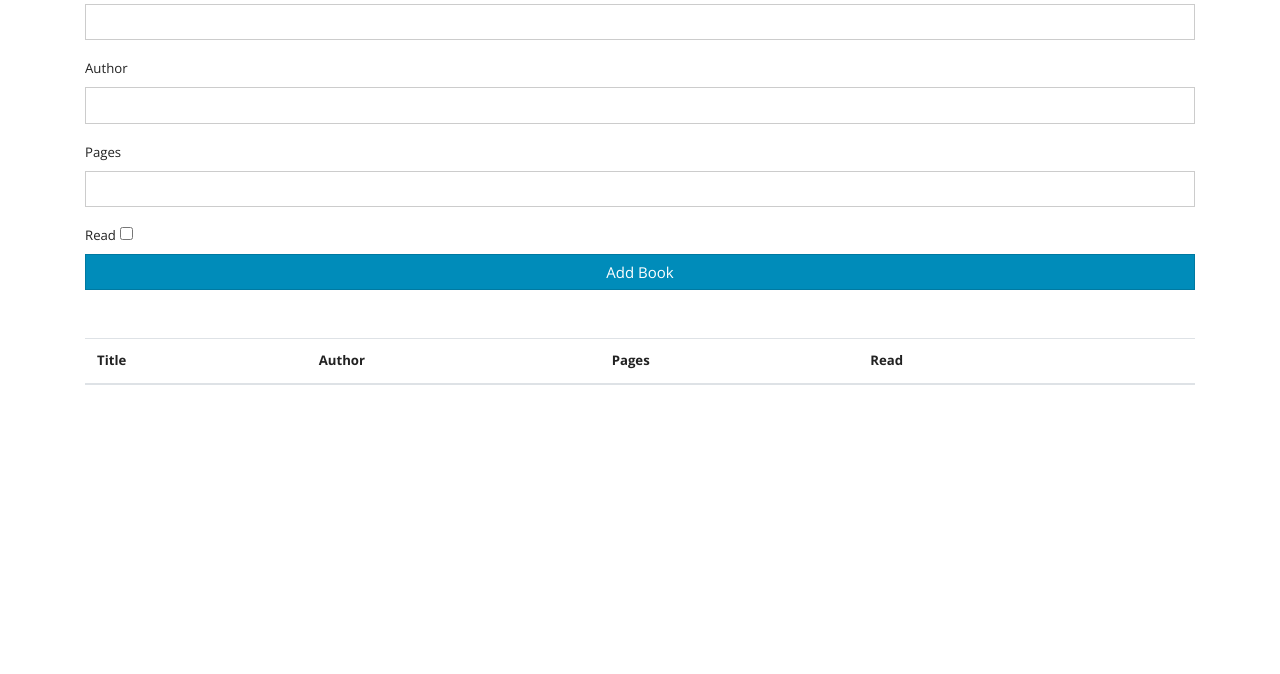
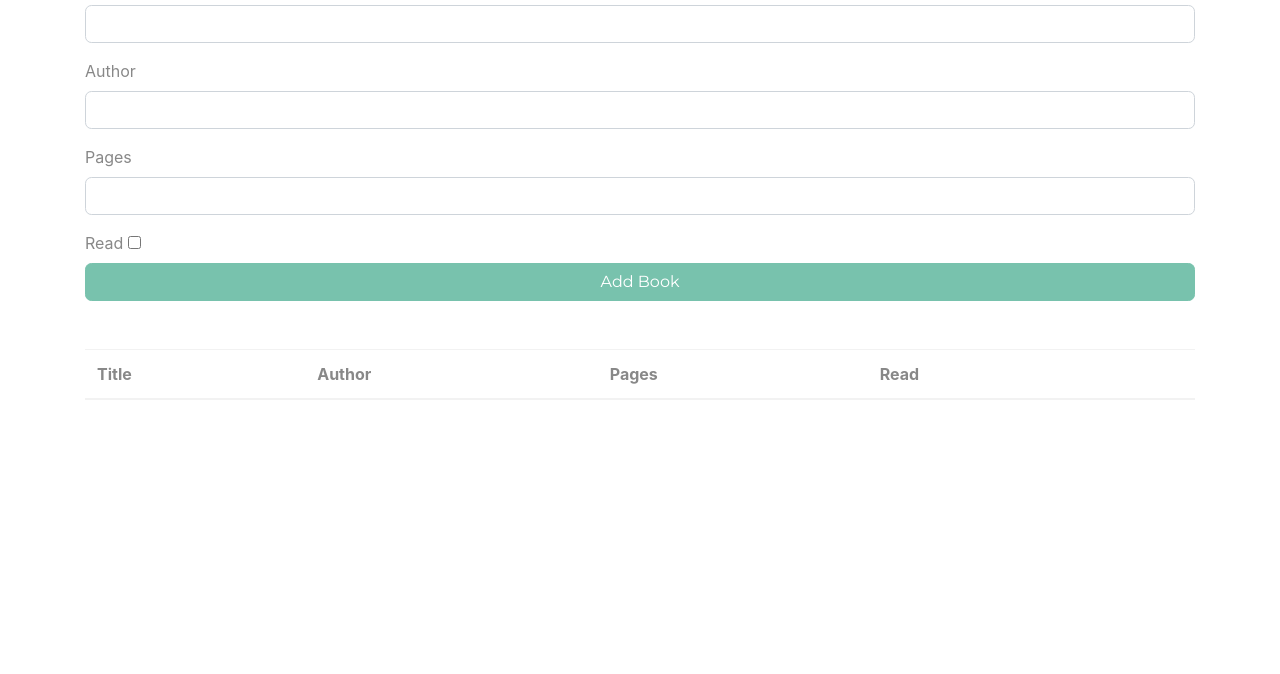
Before and after one commit to Temmarie/Library, a plain HTML site: page index.html in a window 1280 px wide. Shown: the part 126-800 px from the top of the page. Drawn offline with nearby package versions, Linux system fonts and the light colour scheme.

Commit message:
Update index.html

```diff
--- a/index.html
+++ b/index.html
@@ -8,7 +8,7 @@
     <link href="http://fonts.googleapis.com/css?family=Open+Sans" rel="stylesheet" type="text/css">
     <link rel="stylesheet" href="styles/style.css">
     <link rel="stylesheet" href="https://maxcdn.bootstrapcdn.com/font-awesome/4.7.0/css/font-awesome.min.css">
-    <link href="https://bootswatch.com/4/yeti/bootstrap.min.css" rel="stylesheet" type="text/css">
+    <link href="https://bootswatch.com/4/minty/bootstrap.min.css" rel="stylesheet" type="text/css">
     <title>My Library</title>
   </head>
   <body>
```
